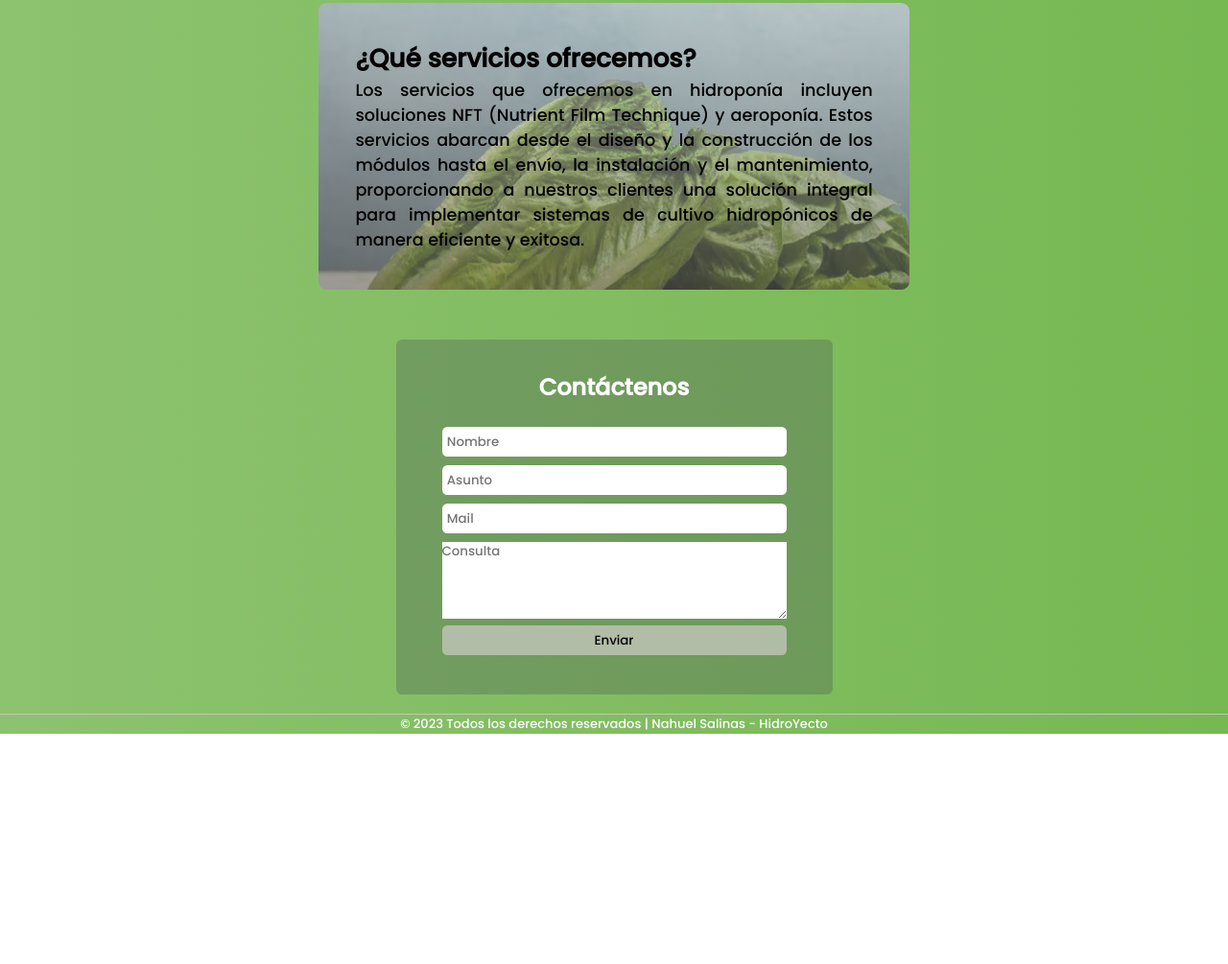
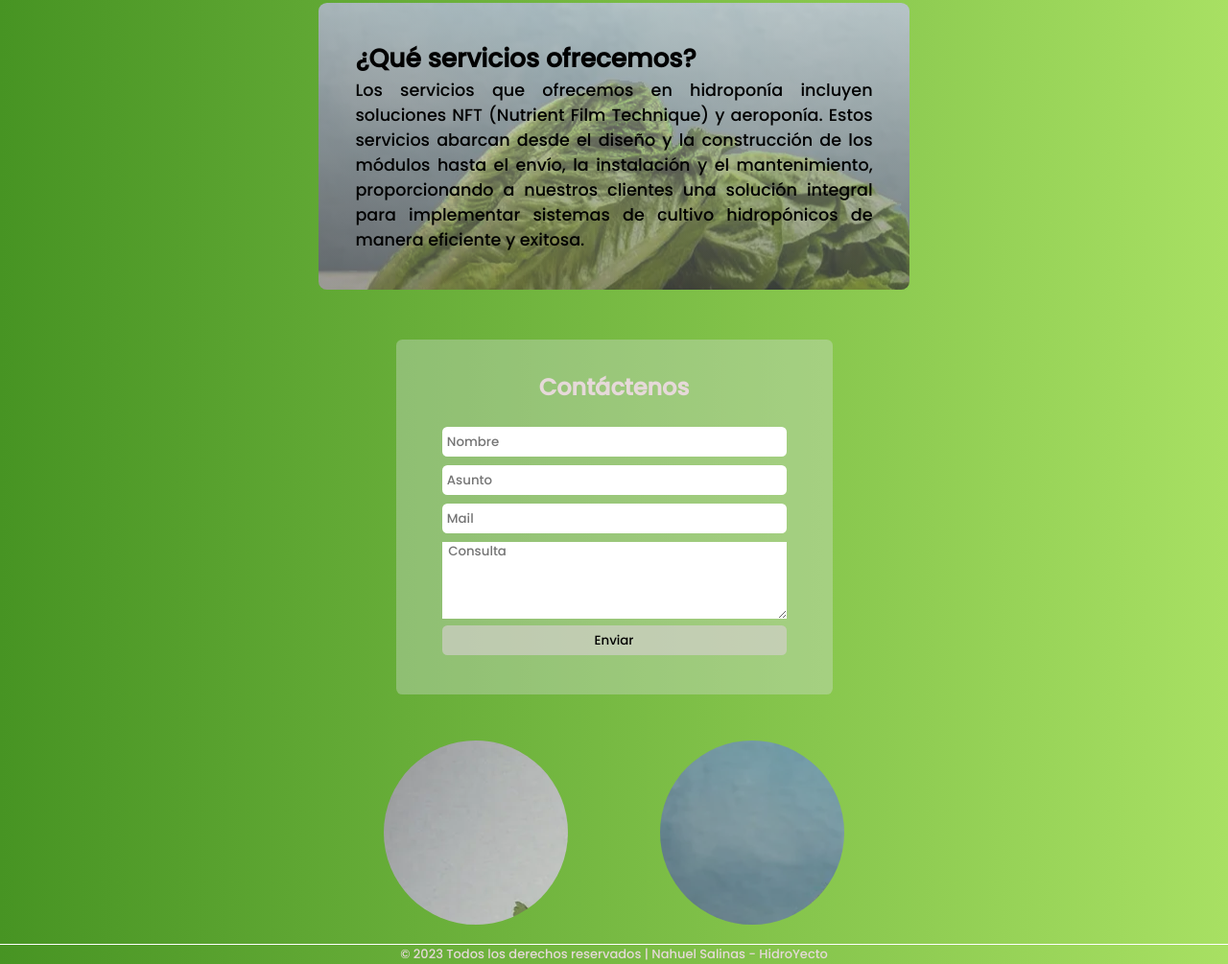
Before and after one commit to NahuelSalinas/HidroYecto, a plain HTML site: page index.html in a window 1280 px wide. Shown: the part 1262-2267 px from the top of the page at 96% size. Before the commit the page ends 2027 px from the top, so only its background shows below. Drawn offline with Linux system fonts and the light colour scheme.

Commit message:
Se agrega sección Nosotros

```diff
--- a/css/index.css
+++ b/css/index.css
@@ -1,5 +1,5 @@
 :root{
-    --bgColor: #ffff;
+    --bgColor: #e6d9d9;
 }
 
 *{
@@ -19,9 +19,7 @@ html{
 }
 
 body{
-    background: #76b852;  /* fallback for old browsers */
-    background: -webkit-linear-gradient(to right, #8DC26F, #76b852);  /* Chrome 10-25, Safari 5.1-6 */
-    background: linear-gradient(to right, #8DC26F, #76b852); /* W3C, IE 10+/ Edge, Firefox 16+, Chrome 26+, Opera 12+, Safari 7+ */
+    background: linear-gradient(to right, #479423, #a8e063);
     color: var(--bgColor);
 }
 
@@ -115,8 +113,40 @@ main{
     box-shadow: .2em .2em .4em rgba(0, 0, 0, 0.781);
 }
 
+/*////// SOBRE NOSOTROS //////*/
+
+.nosotros{
+    width: 30em;
+    margin: auto;
+    margin-top: 3em;
+}
+
+.img-nosotros{
+    width: fit-content;
+    display: grid;
+    grid-template-columns: repeat(2, 1fr);
+}
+
+#img-1{
+    margin-left: 0;
+    width: 12em;
+    height: 12em;
+    border-radius: 50%;
+    object-fit: cover;
+    background: url(/img/index/lechuga-2.webp);
+    margin-right: 6em;
+}
+
+#img-2{
+    width: 12em;
+    height: 12em;
+    border-radius: 50%;
+    object-fit: cover;
+    background: url(/img/index/lechuga-1.png);
+}
+
 .contactos{
-    background-color: rgba(79, 92, 86, 0.349);
+    background-color: rgba(218, 224, 222, 0.349);
     padding: 2em;
     padding-inline: 3em;
     border-radius: .4em;
@@ -126,13 +156,14 @@ main{
 }
 
 .contactos:hover{
-    box-shadow: .1em .2em .5em black;
+    box-shadow: .1em .2em .5em rgb(92, 88, 88);
     transform: scale(1.01);
     transition: .5s;
 }
 
 textarea{
     border: none;
+    text-indent: .5em;
 }
 
 .contactos h2{
@@ -157,7 +188,6 @@ textarea{
     transition: .5s;
 }
 
-
 footer{
     text-align: center;
     font-size: small;
@@ -165,13 +195,13 @@ footer{
 
 hr{
     border:none;
-    border-top:.5px solid #c4c4c4;
+    border-top:.5px solid #ffffff;
 
 }
 
 ::-webkit-scrollbar {
     width: .8em;
-    background-color: #76b852;
+    background-color: #a8e063;
     }
 
     ::-webkit-scrollbar-thumb {
--- a/index.html
+++ b/index.html
@@ -5,6 +5,7 @@
     <!--Google Font-->
     <link rel="preconnect" href="https://fonts.gstatic.com">
     <link href="https://fonts.googleapis.com/css2?family=Poppins:wght@500&display=swap" rel="stylesheet">
+
     <!--Stylesheet-->
     <link rel="stylesheet" href="/css/index.css">
 </head>
@@ -40,6 +41,7 @@
 
             </div>
         </main>
+
         <section class="contactos">
             <form action="">
                 <h2>Contáctenos</h2>
@@ -50,7 +52,19 @@
                 <input id="contactos" type="submit" value="Enviar">
             </form>
         </section>
+
+        <section class="nosotros">
+            <div class="img-nosotros">
+                <div id="img-1">
+                </div>
+                <div id="img-2">
+
+                </div>
+            </div>
+        </section>
     </section>
+
+
 
     <footer>
         <br>
```
